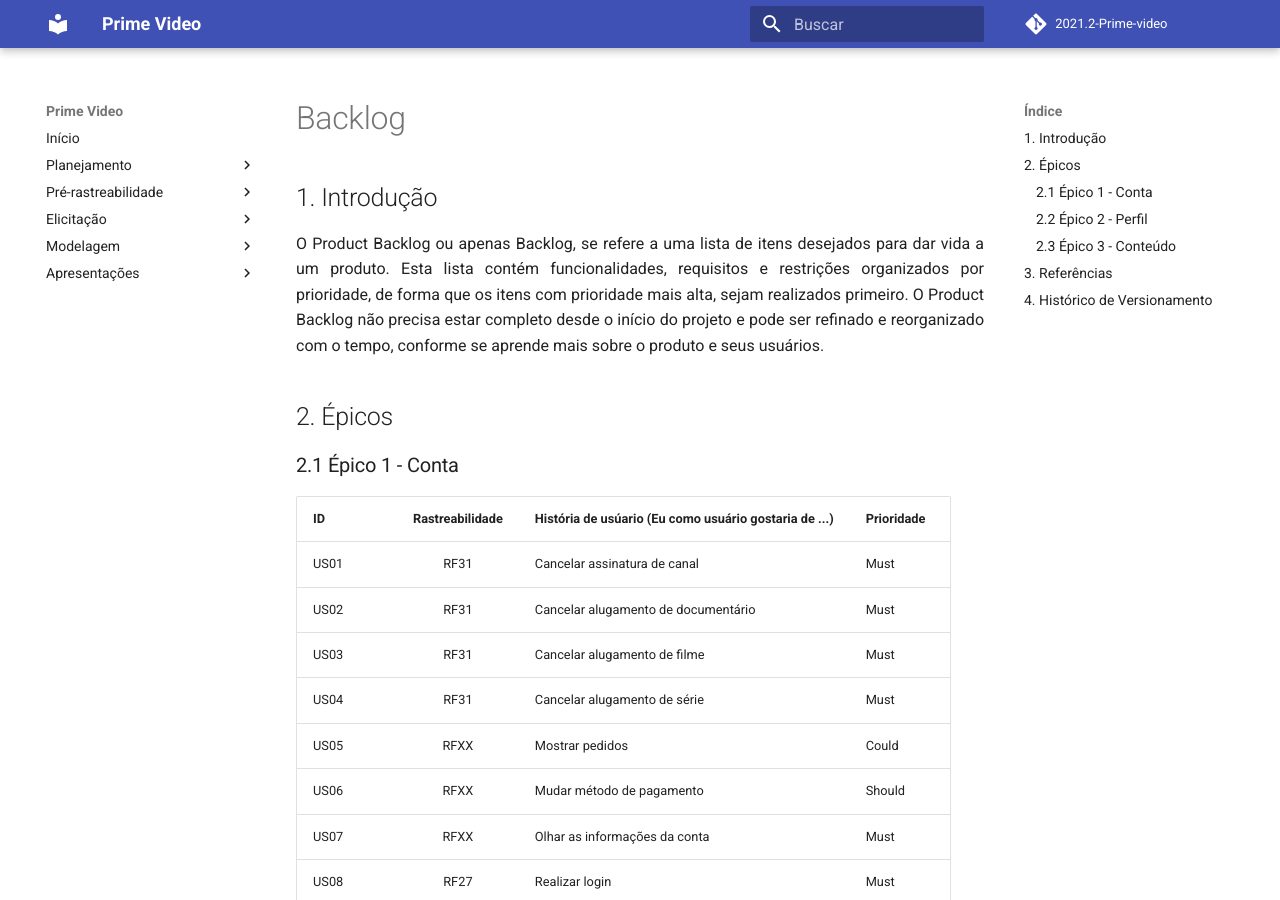
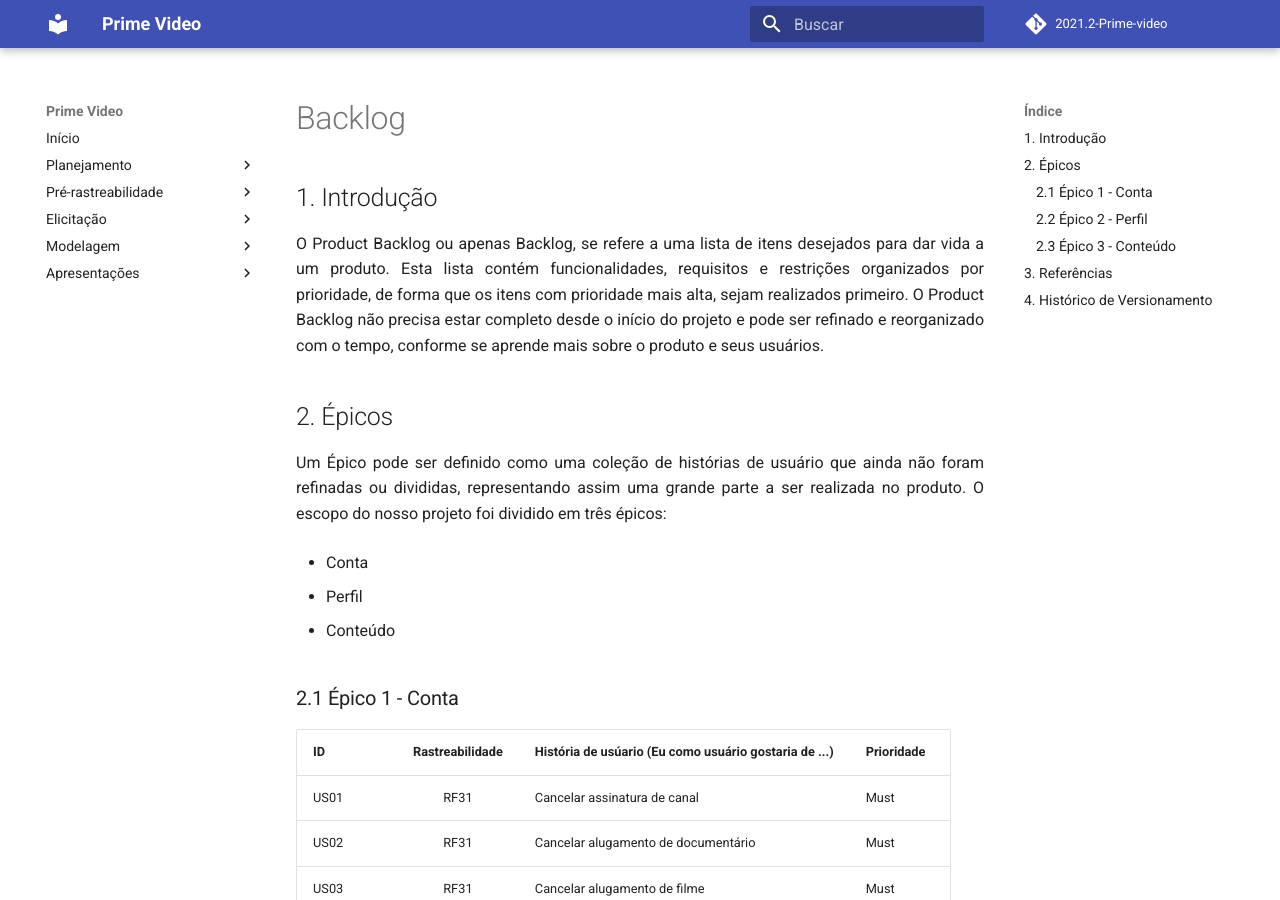
Before and after one commit to Requisitos-de-Software/2021.2-Prime-video, an MkDocs documentation site: the page built from docs/modelagem/agil/backlog.md, in a window 1280 px wide and 900 px high. Built offline with MkDocs 1.6.1 and Material for MkDocs 9.7.7, drawn with Linux system fonts in a browser that asks for light colours; comment, search, counter and statistics services are not loaded; some of the changed lines change nothing that is shown; some of the changed text lies outside the part shown.

Commit message:
Update backlog.md

```diff
--- a/docs/modelagem/agil/backlog.md
+++ b/docs/modelagem/agil/backlog.md
@@ -4,6 +4,15 @@
 O Product Backlog ou apenas Backlog, se refere a uma lista de itens desejados para dar vida a um produto. Esta lista contém funcionalidades, requisitos e restrições organizados por prioridade, de forma que os itens com prioridade mais alta, sejam realizados primeiro. O Product Backlog não precisa estar completo desde o início do projeto e pode ser refinado e reorganizado com o tempo, conforme se aprende mais sobre o produto e seus usuários.
 
 ## 2. Épicos
+
+Um Épico pode ser definido como uma coleção de histórias de usuário que ainda não foram refinadas ou divididas, representando assim uma grande parte a ser realizada no produto. O escopo do nosso projeto foi dividido em três épicos:
+
+- Conta
+
+- Perfil
+
+- Conteúdo
+
 ### 2.1 Épico 1 - Conta
 
 | ID | Rastreabilidade | História de usúario (Eu como usuário gostaria de ...) | Prioridade |
@@ -77,7 +86,8 @@
 
 |Versão|Data de modificação|Descrição da modificação|Autor|Revisor|
 |-|-|-|-|-|
-|0.1|06/03/2022|Estrutura do backlog e Criação do Épico de conteúdo|[Antonio Igor](https://github.com/antonioigorcarvalho) e [Lameque Fernandes](https://github.com/lamequefernandes)||
-|0.2|06/03/2022|Adição da Rastreabilidade na tabela de épico 3|[Lameque Fernandes](https://github.com/lamequefernandes)||
-|0.3|09/03/2022|Adição das histórias de usuário relacionadas ao Perfil|[Caio Santos](https://github.com/caiobsantos)||
-|0.4|09/03/2022|Adição da introdução e referências|[Caio Santos](https://github.com/caiobsantos)||
+|1.0|06/03/2022|Estrutura do backlog e Criação do Épico de conteúdo|[Antonio Igor](https://github.com/antonioigorcarvalho) e [Lameque Fernandes](https://github.com/lamequefernandes)||
+|1.1|06/03/2022|Adição da Rastreabilidade na tabela de épico 3|[Lameque Fernandes](https://github.com/lamequefernandes)||
+|1.2|09/03/2022|Adição das histórias de usuário relacionadas ao Perfil|[Caio Santos](https://github.com/caiobsantos)||
+|1.3|09/03/2022|Adição da introdução e referências|[Caio Santos](https://github.com/caiobsantos)||
+|1.4|09/03/2022|Adição da definição dos épicos|[Caio Santos](https://github.com/caiobsantos)||
```
